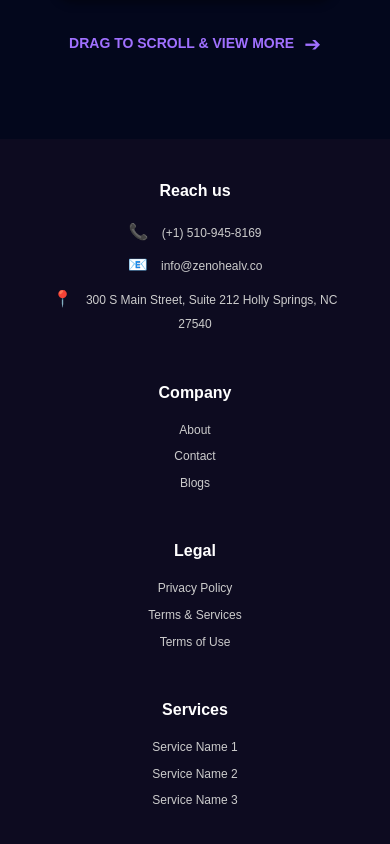
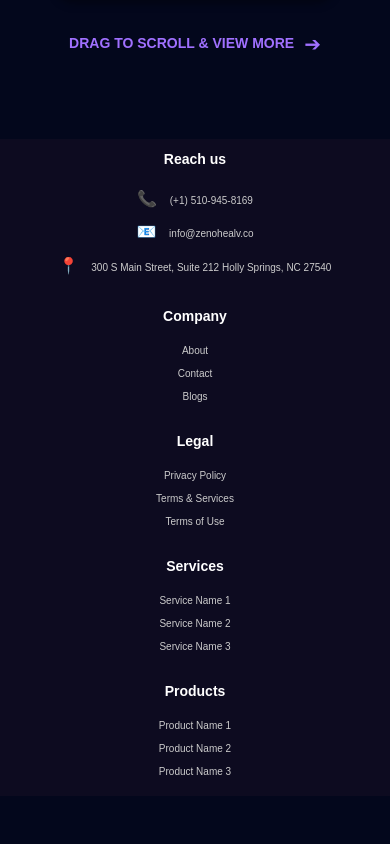
Before and after one commit to ShauryaBist21/Landing-Page, a Next.js app: page / in a window 390 px wide. Shown: the part 6900-7744 px from the top of the page. After the commit the page ends 7696 px from the top, so only its background shows below. Built offline with nearby package versions, Linux system fonts and the light colour scheme.

Commit message:
Update Footer.module.css

```diff
--- a/src/app/components/Footer.module.css
+++ b/src/app/components/Footer.module.css
@@ -7,7 +7,6 @@
   font-family: Arial, sans-serif;
   overflow: hidden; /* Prevent any overflow issues */
   margin-top: 20px;
-
 }
 
 /* Content Container */
@@ -65,20 +64,27 @@
 
 /* Responsive Design */
 @media screen and (max-width: 768px) {
+  .footer {
+    padding: 20px 10px; /* Reduce padding for mobile */
+  }
   .container {
-    flex-direction: column;
-    align-items: center;
+    flex-direction: column; /* Stack columns vertically */
+    align-items: center; /* Center align columns */
+    gap: 20px; /* Reduce gap between columns */
   }
   .column {
-    text-align: center;
+    text-align: center; /* Center text in columns */
   }
 }
 
 @media screen and (max-width: 480px) {
+  .footer {
+    padding: 10px 5px; /* Further reduce padding for smaller screens */
+  }
   .item {
-    font-size: 12px;
+    font-size: 10px; /* Further reduce font size */
   }
   .heading {
-    font-size: 16px;
+    font-size: 14px; /* Further reduce heading size */
   }
 }
```
